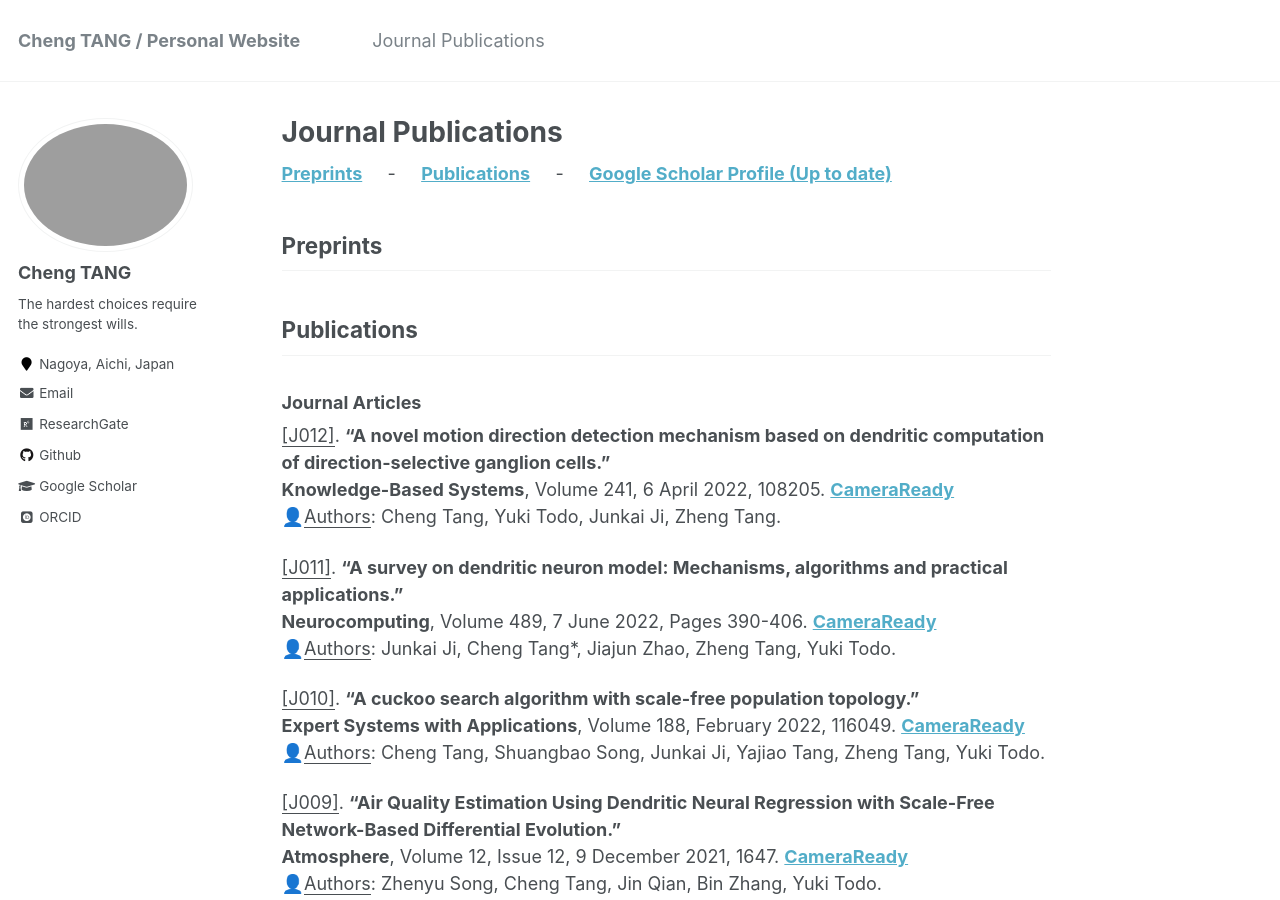
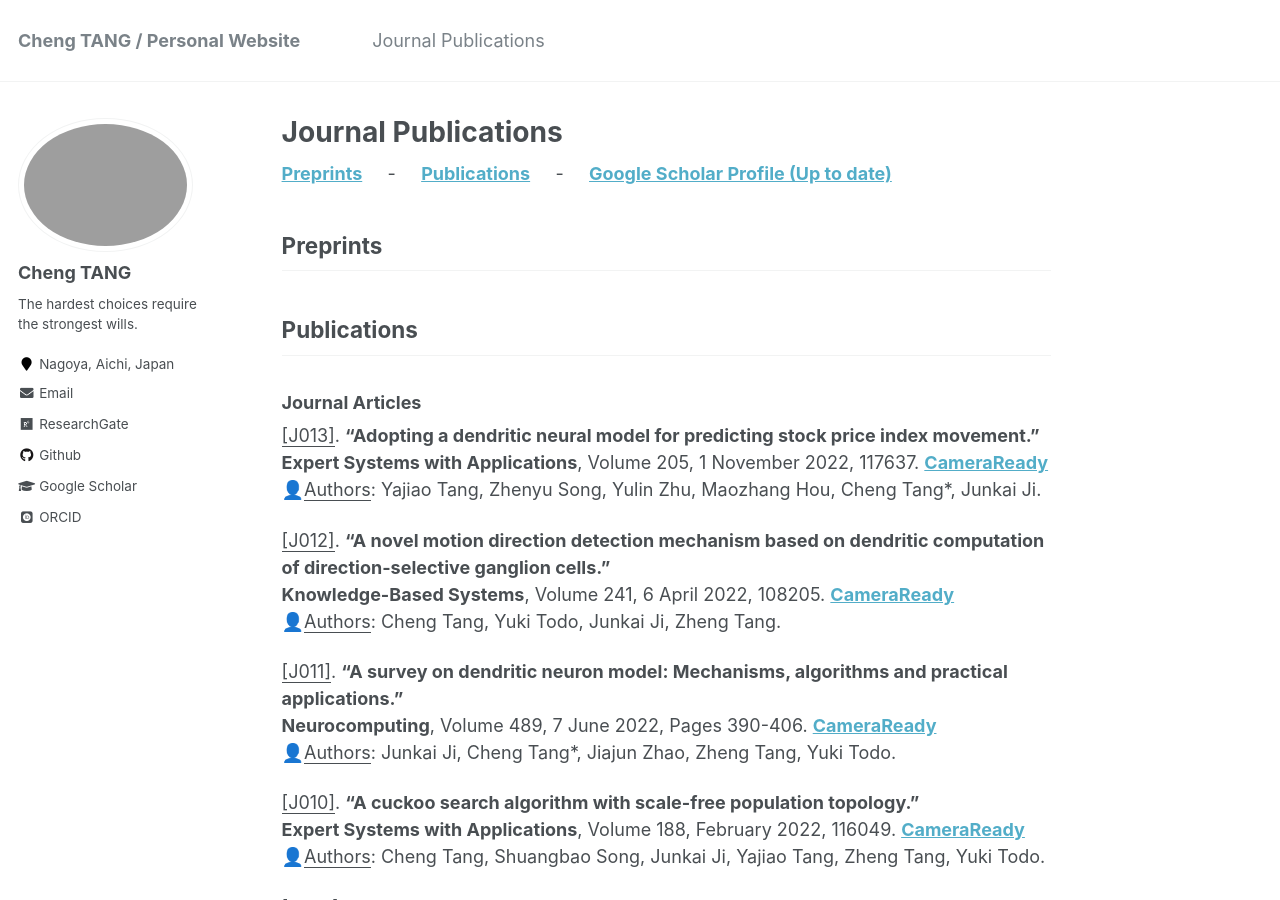
Before and after one commit to ChengTANG-AI/chengtang-ai.github.io, a Jekyll site: the page built from _pages/JournalPublications.md, in a window 1280 px wide and 900 px high. Built offline with Jekyll 4.4.1, drawn with Linux system fonts in a browser that asks for light colours; some web fonts are replaced.

Commit message:
Update JournalPublications.md

```diff
--- a/_pages/JournalPublications.md
+++ b/_pages/JournalPublications.md
@@ -30,6 +30,10 @@ Publications
 </h2>
 
 ### Journal Articles
+
+<u>[J013]</u>. **"Adopting a dendritic neural model for predicting stock price index movement."**
+**Expert Systems with Applications**, Volume 205, 1 November 2022, 117637. **[CameraReady](https://doi.org/10.1016/j.eswa.2022.117637)**
+👤<u>Authors</u>: Yajiao Tang, Zhenyu Song, Yulin Zhu, Maozhang Hou, Cheng Tang*, Junkai Ji.
 
 <u>[J012]</u>. **"A novel motion direction detection mechanism based on dendritic computation of direction-selective ganglion cells."**
 **Knowledge-Based Systems**, Volume 241, 6 April 2022, 108205. **[CameraReady](https://doi.org/10.1016/j.knosys.2022.108205)**
```
